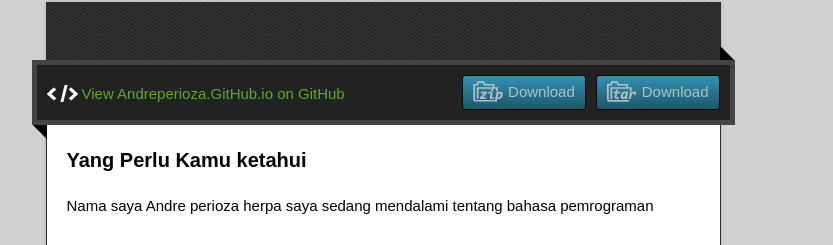
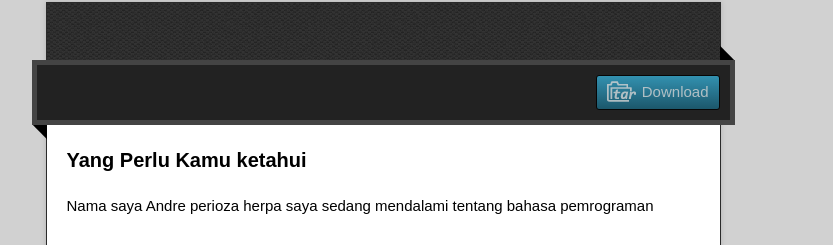
Before and after one commit to andreperiozaherpa/andreperioza.github.io, a plain HTML site: page index.html in a window 1280 px wide. Shown: the part 128-373 px from the top of the page, without its empty margins (257-1090 px from the left). Drawn offline with nearby package versions, Linux system fonts and the light colour scheme.

Commit message:
Update index.html

```diff
--- a/index.html
+++ b/index.html
@@ -30,8 +30,6 @@
         <div class="download-bar">
         <div class="inner">
           <a href="https://github.com/andreperiozaherpa/andreperioza.github.io/tarball/master" class="download-button tar"><span>Download</span></a>
-          <a href="https://github.com/andreperiozaherpa/andreperioza.github.io/zipball/master" class="download-button zip"><span>Download</span></a>
-          <a href="https://github.com/andreperiozaherpa/andreperioza.github.io" class="code">View Andreperioza.GitHub.io on GitHub</a>
         </div>
         <span class="blc"></span><span class="trc"></span>
         </div>
```
